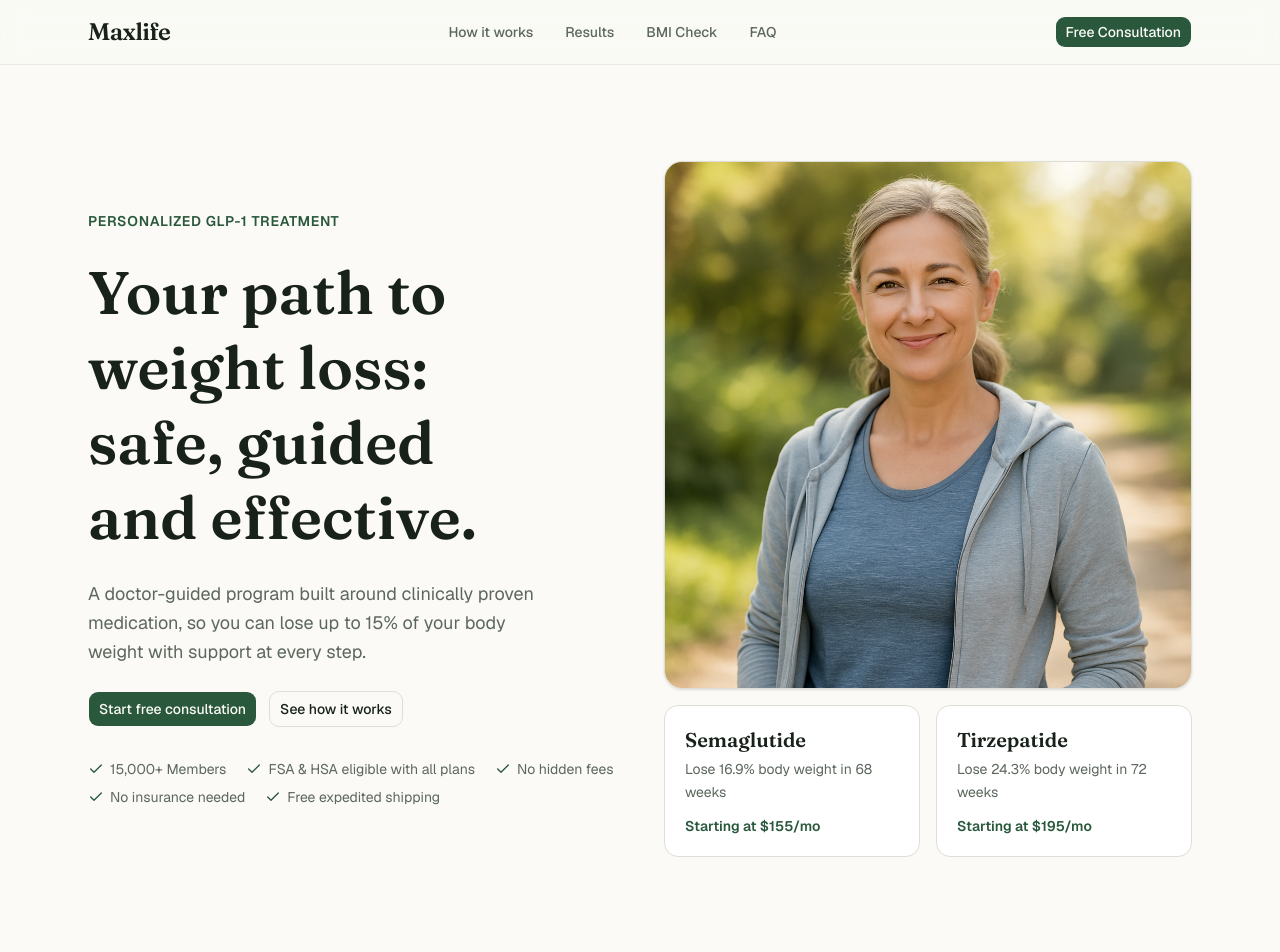
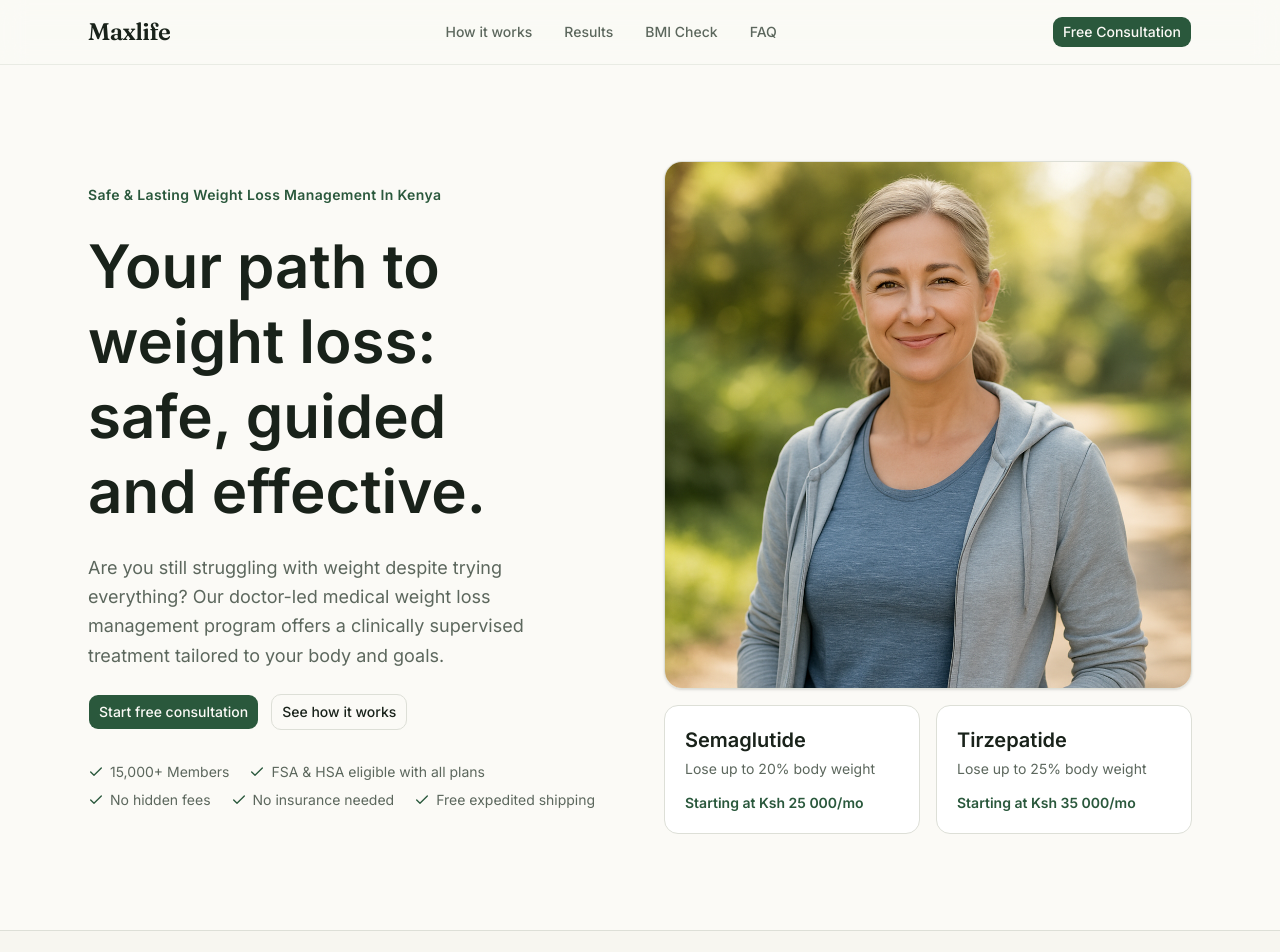
Before and after one commit to webstermachuka/Maxlife-Pharmacy, a Next.js app: page / in a window 1280 px wide. Shown: the top 952 px of the page. Built offline with nearby package versions, Linux system fonts and the light colour scheme.

Commit message:
feat: update font settings and hero section content

```diff
--- a/app/globals.css
+++ b/app/globals.css
@@ -5,9 +5,9 @@
 @custom-variant dark (&:is(.dark *));
 
 @theme inline {
-  --font-heading: var(--font-serif);
+  --font-heading: var(--font-sans);
   --font-serif: var(--font-fraunces), Georgia, serif;
-  --font-sans: var(--font-geist-sans), 'Geist Fallback';
+  --font-sans: var(--font-inter), 'Inter Fallback', sans-serif;
   --font-mono: var(--font-geist-mono), 'Geist Mono Fallback';
   --color-sidebar-ring: var(--sidebar-ring);
   --color-sidebar-border: var(--sidebar-border);
--- a/app/layout.tsx
+++ b/app/layout.tsx
@@ -1,6 +1,6 @@
 import { Analytics } from '@vercel/analytics/next'
 import type { Metadata } from 'next'
-import { Geist, Geist_Mono, Fraunces } from 'next/font/google'
+import { Geist, Geist_Mono, Fraunces, Inter } from 'next/font/google'
 import './globals.css'
 
 const geistSans = Geist({ variable: '--font-geist-sans', subsets: ['latin'] })
@@ -12,6 +12,7 @@ const fraunces = Fraunces({
   variable: '--font-fraunces',
   subsets: ['latin'],
 })
+const inter = Inter({ variable: '--font-inter', subsets: ['latin'] })
 
 export const metadata: Metadata = {
   title: 'Maxlife | Personalized GLP-1 Weight Loss Treatment',
@@ -45,7 +46,7 @@ export default function RootLayout({
   return (
     <html
       lang="en"
-      className={`${geistSans.variable} ${geistMono.variable} ${fraunces.variable} bg-background`}
+      className={`${geistSans.variable} ${geistMono.variable} ${fraunces.variable} ${inter.variable} bg-background`}
     >
       <body className="font-sans antialiased">
         {children}
--- a/components/hero.tsx
+++ b/components/hero.tsx
@@ -8,16 +8,16 @@ export function Hero() {
     <section id="top" className="relative overflow-hidden">
       <div className="mx-auto grid max-w-6xl items-center gap-12 px-4 py-16 sm:px-6 lg:grid-cols-2 lg:py-24">
         <div className="flex flex-col gap-6">
-          <p className="text-sm font-semibold uppercase tracking-wider text-primary">
-            Personalized GLP-1 Treatment
+          <p className="text-sm font-semibold capitalize tracking-wide text-primary">
+            Safe & Lasting Weight Loss Management in Kenya
           </p>
-          <h1 className="text-balance font-serif text-4xl font-semibold leading-tight text-foreground sm:text-5xl lg:text-6xl">
+          <h1 className="text-balance font-sans text-4xl font-semibold leading-tight text-foreground sm:text-5xl lg:text-6xl">
             Your path to weight loss: safe, guided and effective.
           </h1>
           <p className="max-w-md text-pretty text-lg leading-relaxed text-muted-foreground">
-            A doctor-guided program built around clinically proven medication,
-            so you can lose up to 15% of your body weight with support at every
-            step.
+            Are you still struggling with weight despite trying everything? Our
+            doctor-led medical weight loss management program offers a clinically
+            supervised treatment tailored to your body and goals.
           </p>
           <div className="flex flex-col gap-3 sm:flex-row">
             <Button
@@ -66,7 +66,7 @@ export function Hero() {
                 key={med.name}
                 className="rounded-xl border border-border bg-card p-5"
               >
-                <h3 className="font-serif text-xl font-semibold text-card-foreground">
+                <h3 className="font-sans text-xl font-semibold text-card-foreground">
                   {med.name}
                 </h3>
                 <p className="mt-1 text-sm leading-relaxed text-muted-foreground">
--- a/lib/content.ts
+++ b/lib/content.ts
@@ -9,13 +9,13 @@ export const trustBadges = [
 export const medications = [
   {
     name: "Semaglutide",
-    result: "Lose 16.9% body weight in 68 weeks",
-    price: "Starting at $155/mo",
+    result: "Lose up to 20% body weight",
+    price: "Starting at Ksh 25 000/mo",
   },
   {
     name: "Tirzepatide",
-    result: "Lose 24.3% body weight in 72 weeks",
-    price: "Starting at $195/mo",
+    result: "Lose up to 25% body weight",
+    price: "Starting at Ksh 35 000/mo",
   },
 ]
 
```
Also changed, not shown: hero-updated.png (added).
